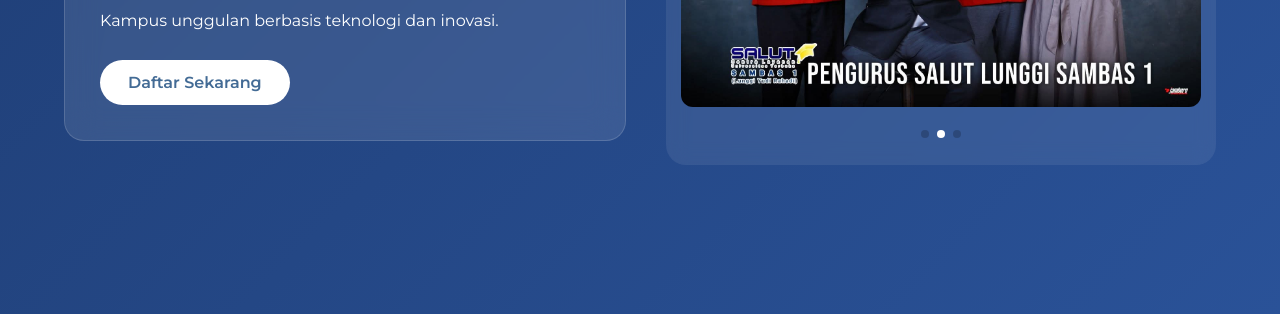
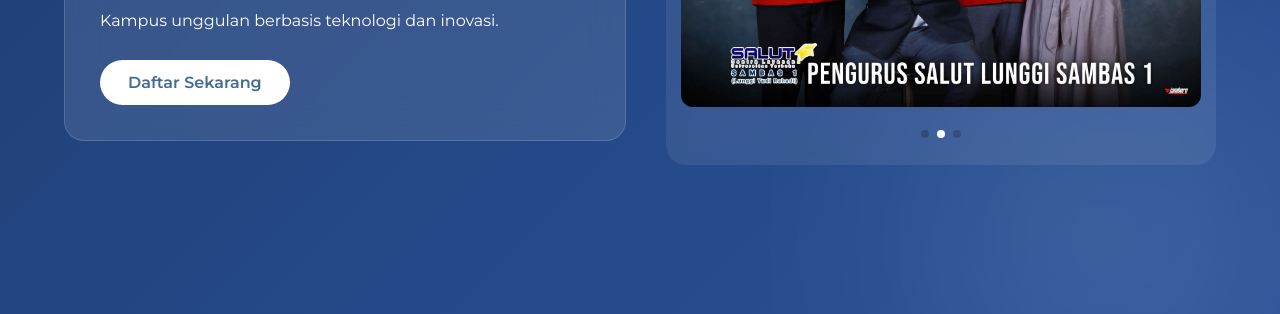
Before and after one commit to salutlunggisambas1/Universitas-Terbuka-Salut-Lunggi-Sambas1, a plain HTML site: page index.html in a window 1280 px wide. Shown: the part 486-800 px from the top of the page. Drawn offline with nearby package versions, Linux system fonts and the light colour scheme.

Commit message:
Update style.css

```diff
--- a/style.css
+++ b/style.css
@@ -45,7 +45,7 @@ body::before{
 
 body::after{
     background:rgba(255,255,255,0.12);
-    bottom:-1000px;
+    bottom:-100px;
      right: 0;
 }
 
```
